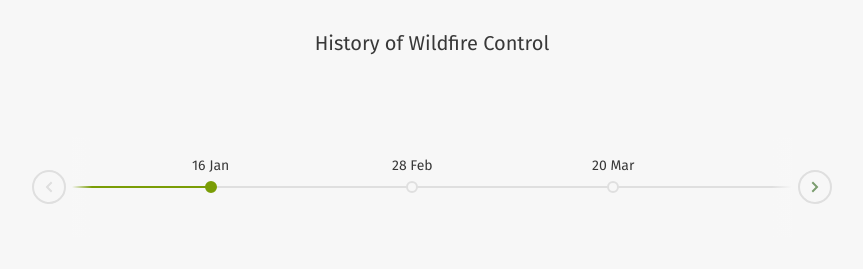
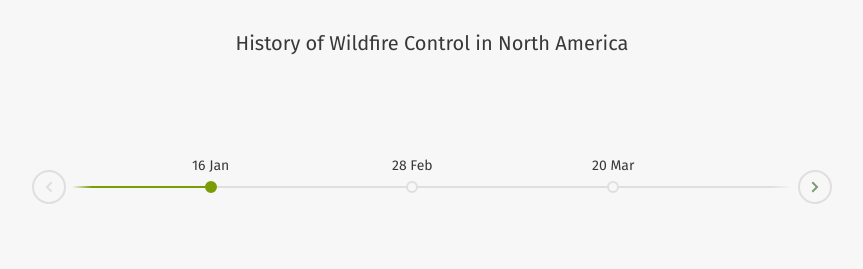
Before and after one commit to mimccullough/mimccullough.github.io, a plain HTML site: page index.html in a window 1280 px wide. Shown: the top 269 px of the page, without its empty margins (208-1071 px from the left). Drawn offline with nearby package versions, Linux system fonts and the light colour scheme.

Commit message:
Update index.html

```diff
--- a/index.html
+++ b/index.html
@@ -9,7 +9,7 @@
 </head>
 <body>
   <section class="cd-h-timeline js-cd-h-timeline margin-bottom-md">
-    <p class="text-center margin-top-md margin-bottom-xl">History of Wildfire Control</p>
+    <p class="text-center margin-top-md margin-bottom-xl">History of Wildfire Control in North America</p>
 
     <div class="cd-h-timeline__container container">
       <div class="cd-h-timeline__dates">
```
